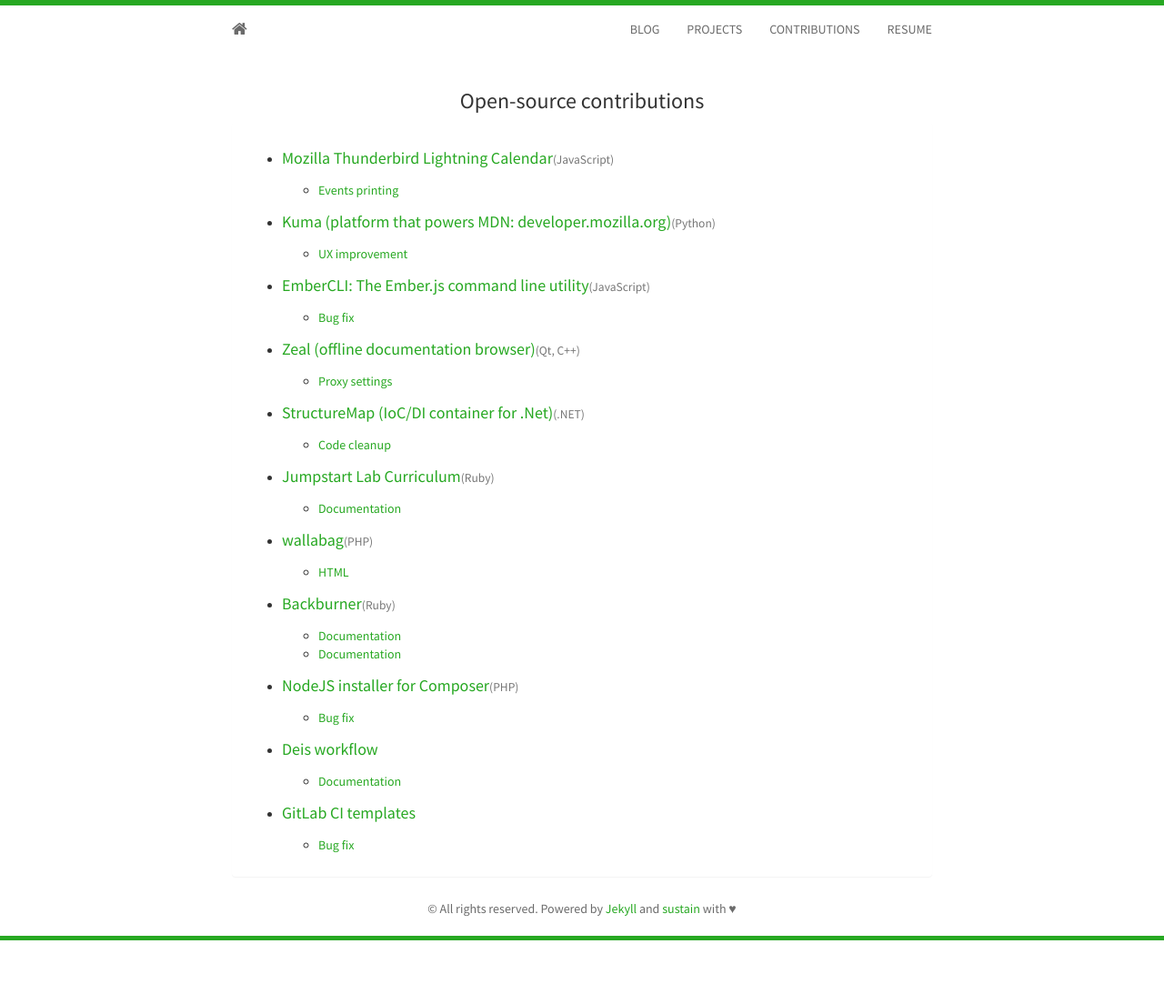
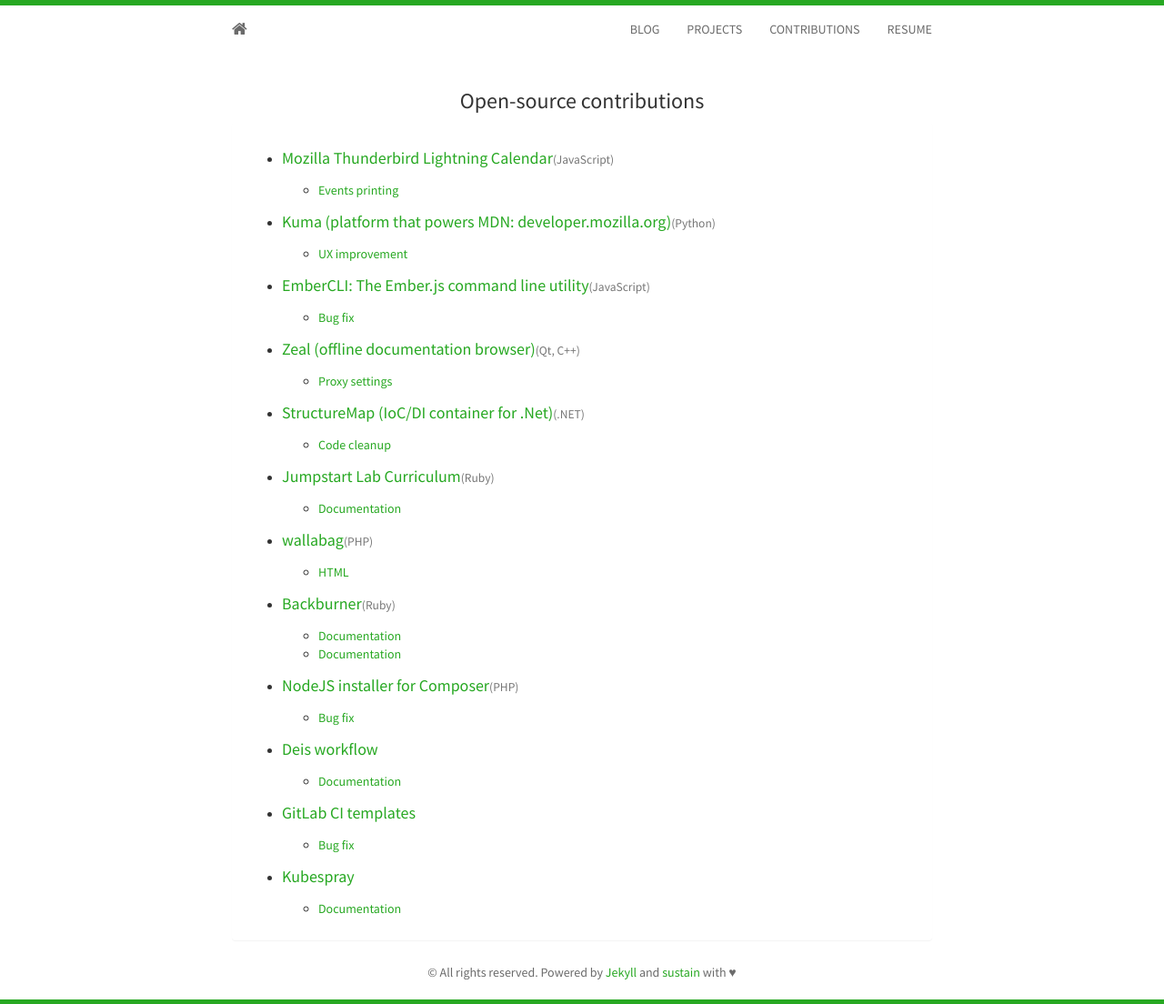
Before and after one commit to merwan/merwan.github.io, a Jekyll site: the page built from contributions.html, in a window 1280 px wide. Shown: the whole page at 91% size. Built offline with Jekyll 4.4.1, drawn with Linux system fonts in a browser that asks for light colours; nearby versions of some CDN libraries; comment, search, counter and statistics services are not loaded; before the commit the page ends 1034 px from its top, so only the background shows below that.

Commit message:
Update contributions

```diff
--- a/contributions.html
+++ b/contributions.html
@@ -75,6 +75,12 @@
           <ul>
             <li><a href="https://gitlab.com/gitlab-org/gitlab-ci-yml/merge_requests/72">Bug fix</a></li>
           </ul>
+          <li>
+            <h5><a href="https://github.com/kubernetes-incubator/kubespray">Kubespray</a></h5>
+          </li>
+          <ul>
+            <li><a href="https://github.com/kubernetes-incubator/kubespray/pull/2326">Documentation</a></li>
+          </ul>
         </li>
       </ul>
     </div>
```
